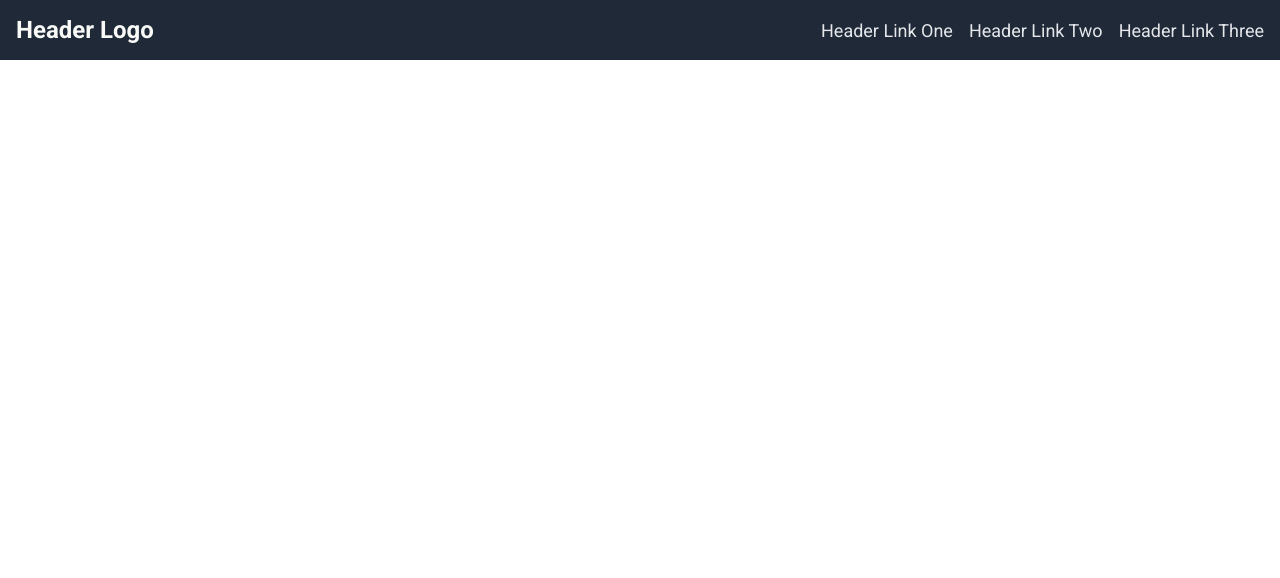
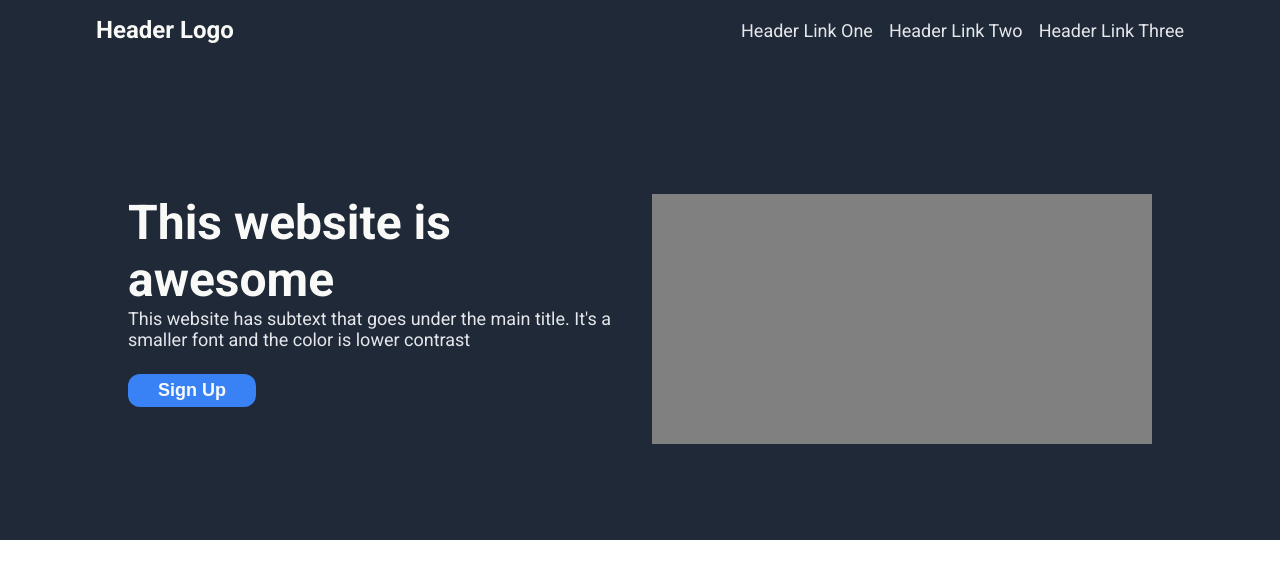
Before and after one commit to ShanegisKhan/Landing-Page, a plain HTML site: page index.html in a window 1280 px wide. Drawn offline with Linux system fonts and the light colour scheme.

Commit message:
Add hero text and image

```diff
--- a/css/stylesheet.css
+++ b/css/stylesheet.css
@@ -11,12 +11,14 @@ body {
     display: flex;
     flex-direction: column;
     background-color: #1F2937;
+    padding: 16px 96px 96px 96px;
 }
 
 .header {
     display: flex;
     justify-content: space-between;
-    padding: 16px;
+    padding: 0px;
+    margin-bottom: 150px;
 }
 
 .header-links {
@@ -33,7 +35,7 @@ body {
 a {
     text-decoration: none;
     color: #e5e7eb;
-    font-size: 18px;;
+    font-size: 18px;
 }
 
 .logo {
@@ -44,3 +46,47 @@ a {
     font-size: 24px;
     font-weight: 700;
 }
+
+.hero-container {
+    display: flex;
+    justify-content: center;
+}
+
+.main-title {
+    color: #F9FAF8;
+    font-weight: 900;
+    font-size: 48px;
+    justify-content: center;
+    display: flex;
+}
+
+.hero-image{
+    width: 500px;
+    height: 250px;
+    background-color: grey;
+    flex-shrink: 0;
+}
+
+.subtext {
+    color: #e5e7eb;
+    font-size: 18px;
+    display: flex;
+    flex-wrap: wrap;
+}
+
+button {
+    background-color: #3882F6;
+    color: #F9FAF8;
+    font-size: 18px;
+    font-weight: 800;
+    padding: 6px 30px;
+    margin-top: 24px;
+    border-radius: 12px;
+    border-style: none;
+    outline-style: none;
+}
+
+.main-title-container {
+    margin-right: 24px;
+    max-width: 500px;
+}
--- a/index.html
+++ b/index.html
@@ -25,7 +25,15 @@
             </div>
 
         <div class="hero-container">
+            <div class="main-title-container">
+                <div class="main-title">This website is awesome</div>
+                <div class="subtext">This website has subtext that goes under the main title. It's a smaller font and the color is lower contrast</div>
+                <button type="button">Sign Up</button>
+            </div>
 
+            <div class="hero-image">
+
+            </div>
         </div>
 
     </div>
```
